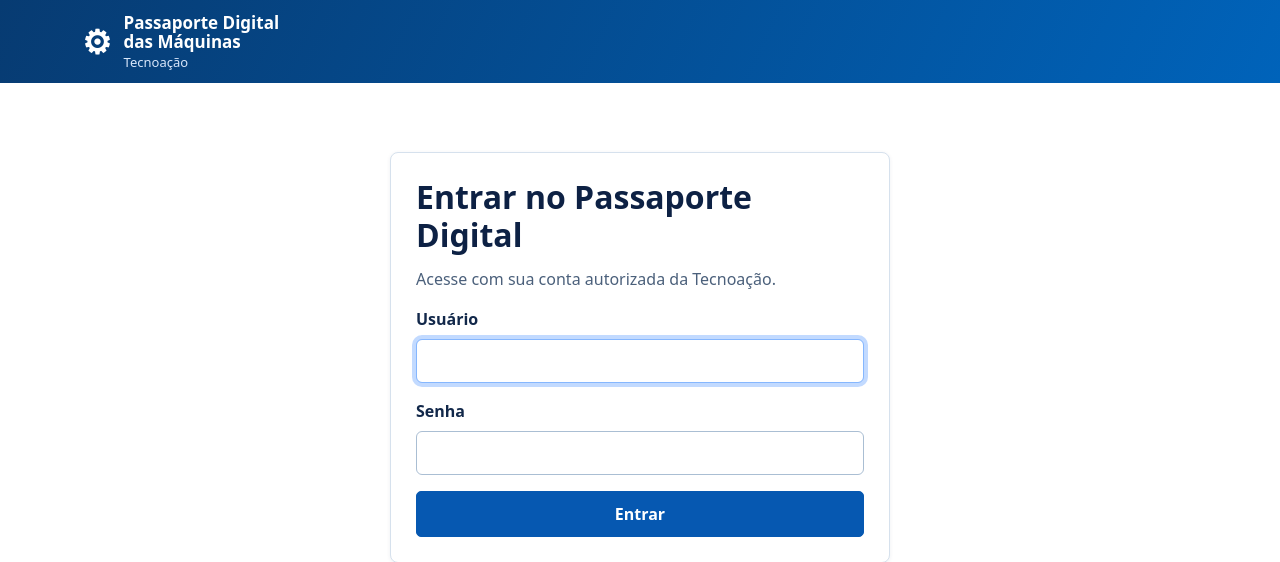
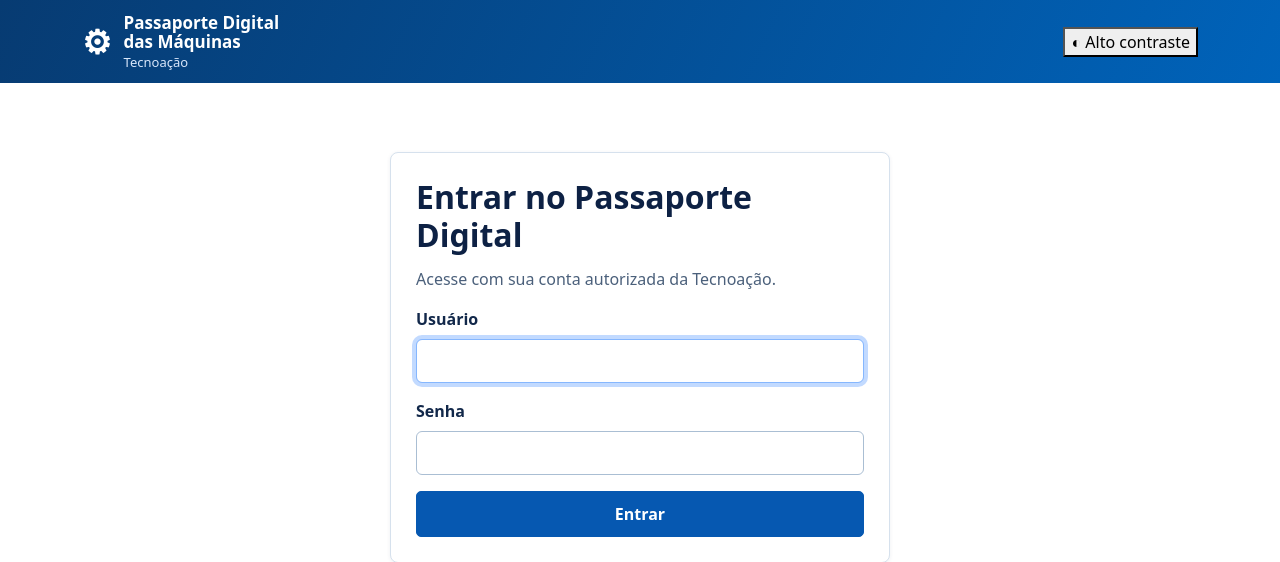
Before and after one commit to leuojesus/passaporte-digital-das-maquinas, a Django app: a page that uses templates/base.html in a window 1280 px wide. Shown: the top 562 px of the page. Run offline with Django 5.2, Linux system fonts and the light colour scheme; parts of the project's set-up code (start-up, migrations or seed data) failed here and were passed over.

Commit message:
feat(acessibilidade): inserir controle funcional de alto contraste no cabeçalho

```diff
--- a/templates/base.html
+++ b/templates/base.html
@@ -7,11 +7,14 @@
 <title>{% block title %}Passaporte Digital das Máquinas{% endblock %} — Tecnoação</title>
 <link rel="stylesheet" href="https://cdn.jsdelivr.net/npm/bootstrap@5.3.3/dist/css/bootstrap.min.css">
 <link rel="stylesheet" href="{% static 'css/estilo.css' %}">
+<script src="{% static 'js/acessibilidade.js' %}" defer></script>
 </head>
 <body>
 <header class="topbar">
 <div class="container topbar-inner">
 <a class="brand" href="{% url 'inicio' %}"><span class="brand-icon">⚙</span><span>Passaporte Digital<br>das Máquinas <small>Tecnoação</small></span></a>
+<div class="accessibility-tools">
+<button type="button" id="alternar-contraste" class="contrast-toggle" aria-pressed="false" aria-label="Ativar alto contraste">◐ Alto contraste</button>
 {% if user.is_authenticated %}
 <details class="menu"><summary aria-label="Abrir menu">☰</summary><nav aria-label="Navegação principal">
 <a href="{% url 'inicio' %}">Início</a><a href="{% url 'maquinas' %}">Máquinas</a>
@@ -19,6 +22,7 @@
 <form method="post" action="{% url 'logout' %}">{% csrf_token %}<button type="submit">Sair</button></form>
 </nav></details>
 {% endif %}
+</div>
 </div></header>
 <main class="container content">
 {% for message in messages %}<div role="status" class="feedback {% if message.tags == 'success' %}feedback-success{% else %}feedback-warning{% endif %}">{{ message }}</div>{% endfor %}
```
